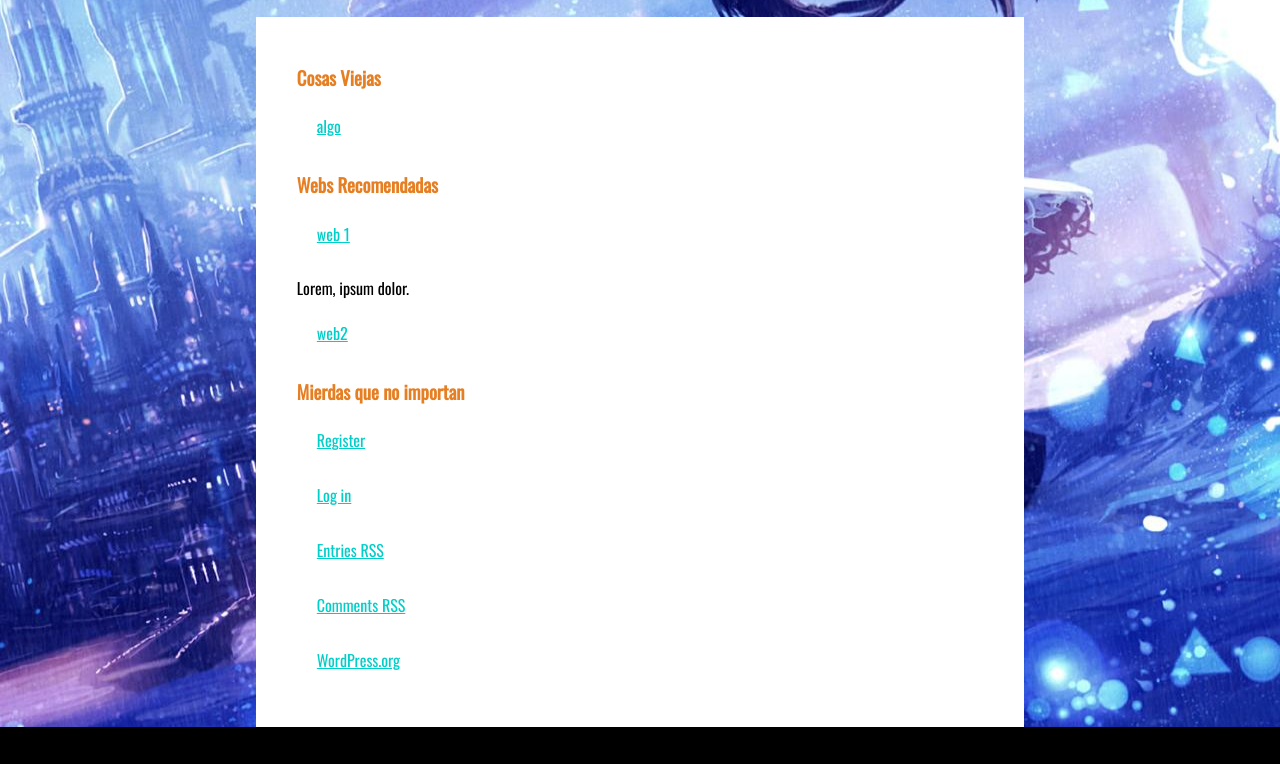
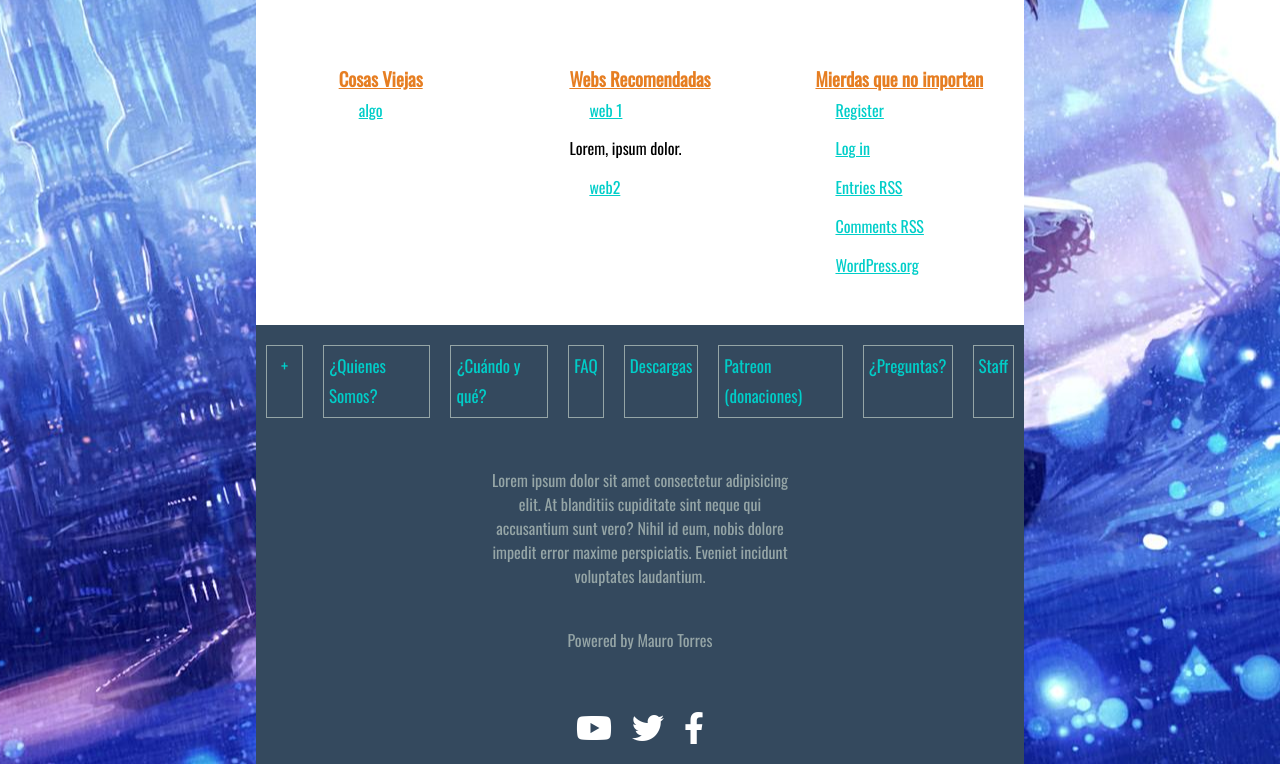
Before and after one commit to mgtorresv/first-git, a plain HTML site: page index.html in a window 1280 px wide. Shown: the part 2475-3239 px from the top of the page. Before the commit the page ends 3202 px from the top, so only its background shows below. Drawn offline with nearby package versions, Linux system fonts and the light colour scheme.

Commit message:
fourth commit anime web

```diff
--- a/index.html
+++ b/index.html
@@ -110,29 +110,90 @@
             </div>
         </div>
 
+        <!--Lateral Menu-->
+        <aside class="lateral-menu">
+
+        </aside>
+
         <!--Footer Links-->
         <div class="footer-container">
             <div class="footer-links">
                 <ul>
                     <li>
                         <h3>Cosas Viejas</h3>
-                        <li><a href="#" class="tags">algo</a></li>
+                        <li>
+                            <a href="#" class="tags">algo</a>
+                        </li>
                     </li>
+                </ul>
+                <ul>
                     <li>
                         <h3>Webs Recomendadas</h3>
-                        <li><a href="#" class="tags">web 1</a><p class="tag-text">Lorem, ipsum dolor.</p></li>
-                        <li><a href="#" class="tags">web2</a></li>
+                        <li>
+                            <p class="tag-text">
+                                <a href="#" class="tags">web 1</a>
+                                Lorem, ipsum dolor.
+                            </p>
+                        </li>
+                        <li>
+                            <a href="#" class="tags">web2</a>
+                        </li>
                     </li>
+                </ul>
+                <ul>
                     <li>
                         <h3>Mierdas que no importan</h3>
-                        <li><a href="#" class="tags">Register</a></li>
-                        <li><a href="#" class="tags">Log in</a></li>
-                        <li><a href="#" class="tags">Entries RSS</a></li>
-                        <li><a href="#" class="tags">Comments RSS</a></li>
-                        <li><a href="#" class="tags">WordPress.org</a></li>
+                        <li>
+                            <a href="#" class="tags">Register</a>
+                        </li>
+                        <li>
+                            <a href="#" class="tags">Log in</a>
+                        </li>
+                        <li>
+                            <a href="#" class="tags">Entries RSS</a>
+                        </li>
+                        <li>
+                            <a href="#" class="tags">Comments RSS</a>
+                        </li>
+                        <li>
+                            <a href="#" class="tags">WordPress.org</a>
+                        </li>
                     </li>
                 </ul>
+                </ul>
             </div>
+        </div>
+
+        <!--Footer-->
+        <div class="footer">
+            <ul>
+                <li id="plus-btn"><a href="#" class="footer-tags">+</a></li>
+                <li><a href="#" class="footer-tags">¿Quienes Somos?</a></li>
+                <li><a href="#" class="footer-tags">¿Cuándo y qué?</a></li>
+                <li><a href="#" class="footer-tags">FAQ</a></li>
+                <li><a href="#" class="footer-tags">Descargas</a></li>
+                <li><a href="#" class="footer-tags">Patreon (donaciones)</a></li>
+                <li><a href="#" class="footer-tags">¿Preguntas?</a></li>
+                <li><a href="#" class="footer-tags">Staff</a></li>
+            </ul>
+        </div>
+
+        <footer>
+            <p>Lorem ipsum dolor sit amet consectetur adipisicing elit. At blanditiis cupiditate sint neque qui accusantium sunt vero? Nihil id eum, nobis dolore impedit error maxime perspiciatis. Eveniet incidunt voluptates laudantium.</p>
+            <p>Powered by Mauro Torres</p>
+        </footer>
+
+        <!--Social-->
+        <div class="social">
+            <a href="#">
+                <i class="fab fa-youtube"></i>
+            </a>
+            <a href="#">
+                <i class="fab fa-twitter"></i>
+            </a>
+            <a href="#">
+                <i class="fab fa-facebook-f"></i>
+            </a>
         </div>
     </div>
 </body>
--- a/style.css
+++ b/style.css
@@ -124,6 +124,7 @@ ul
 {
     background: #ffffff;
     width: 100%;
+    padding-bottom: 10px;
 }
 
 .news-cards
@@ -160,9 +161,11 @@ ul
     margin-bottom: 10px;
 }
 
+/*Lateral Menu*/
+
+/*Footer Links*/
 .footer-container
 {
-    width: 100%;
     background: #ffffff;
     padding: 35px 0;
 }
@@ -183,20 +186,113 @@ ul
 
 .footer-links ul li
 {
-    line-height: 2.8;
+    line-height: 1.8;
 }
 
 .footer-links ul li h3
 {
     color: #e67e22;
-}
-
-.tags p
-{
-    color: #000000;
+    text-decoration: underline;
 }
 
 .tag-text
 {
     color: #000000;
+    margin-bottom: 10px;
 }
+
+/*Footer*/
+.footer
+{
+    font-size: 17px;
+    display: flex;
+    justify-content: space-between;
+    align-items: center;
+    padding: 20px 0;
+    background: #34495e;
+    margin-top: 0px;
+    padding-bottom: 50px;
+}
+
+.footer ul
+{
+    display: flex;
+    margin: 0 auto;
+}
+
+.footer ul li
+{
+    line-height: 1.8;
+    border: #95a5a6 solid 1px;
+    margin: 0 10px;
+    padding: 5px 5px;
+}
+
+.footer-tags
+{
+    color: #00cec9;
+}
+
+.footer-tags:hover
+{
+    color: #e67e22;
+}
+
+#plus-btn
+{
+    padding-left: 14px;
+    padding-right: 14px;
+}
+
+footer
+{
+    background: #34495e;
+    padding-bottom: 20px;
+}
+
+footer p
+{
+    width: 40%;
+
+    margin-left: auto;
+    margin-right: auto;
+    margin-bottom: 20px;
+
+    padding-bottom: 20px;
+
+    color: #95a5a6;
+
+    text-align: center;
+}
+
+/*Social*/
+.social
+{
+    background: #34495e;
+
+    padding-bottom: 20px;
+
+    display: flex;
+
+    gap: 20px;
+
+    text-align: center;
+
+    justify-content: center;
+}
+
+.social a
+{
+    display: flex;
+    text-align: center;
+}
+
+.social a i
+{
+    font-size: 2rem;
+}
+
+.social a i:hover
+{
+    color: #2ecc71;
+}
```
